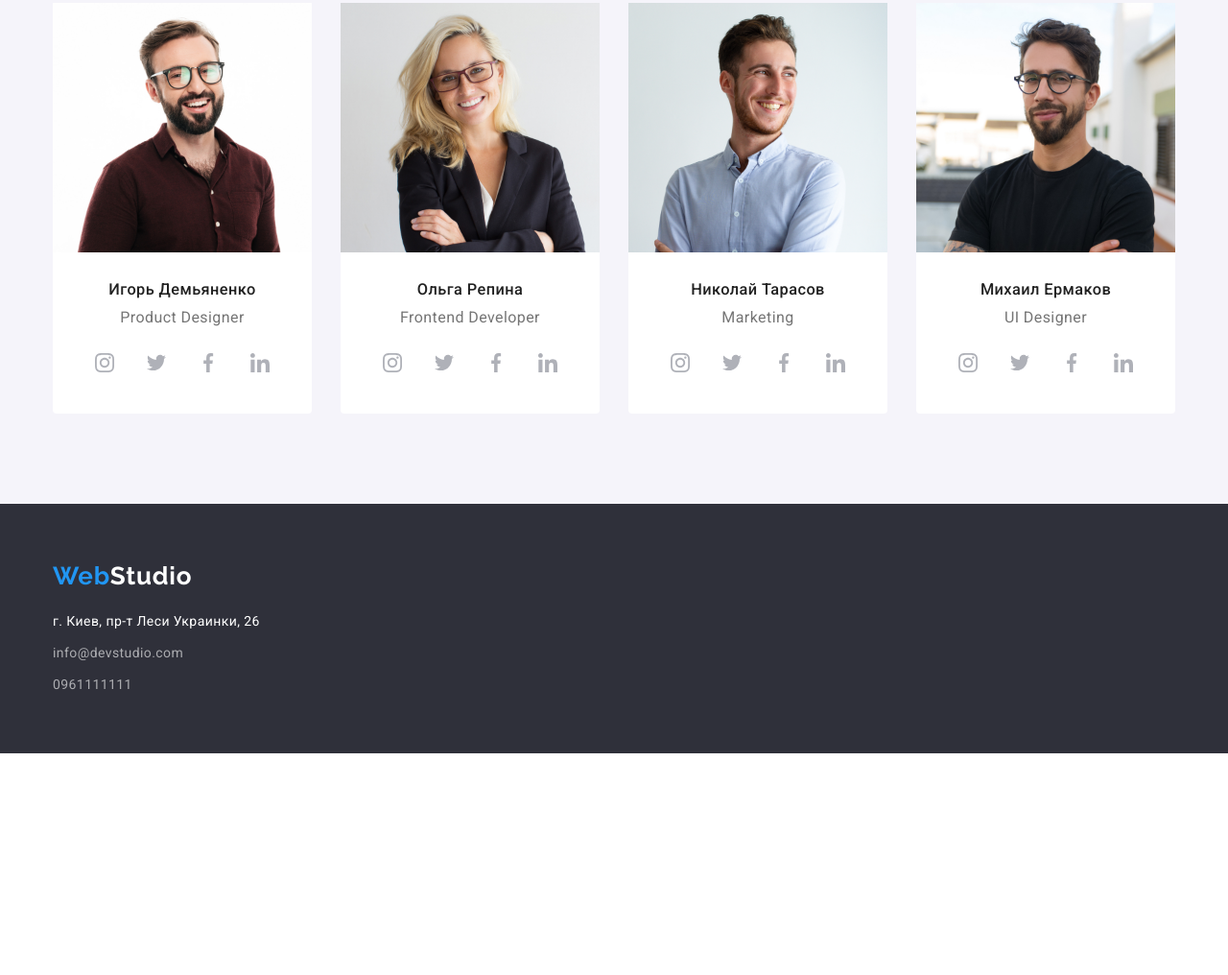
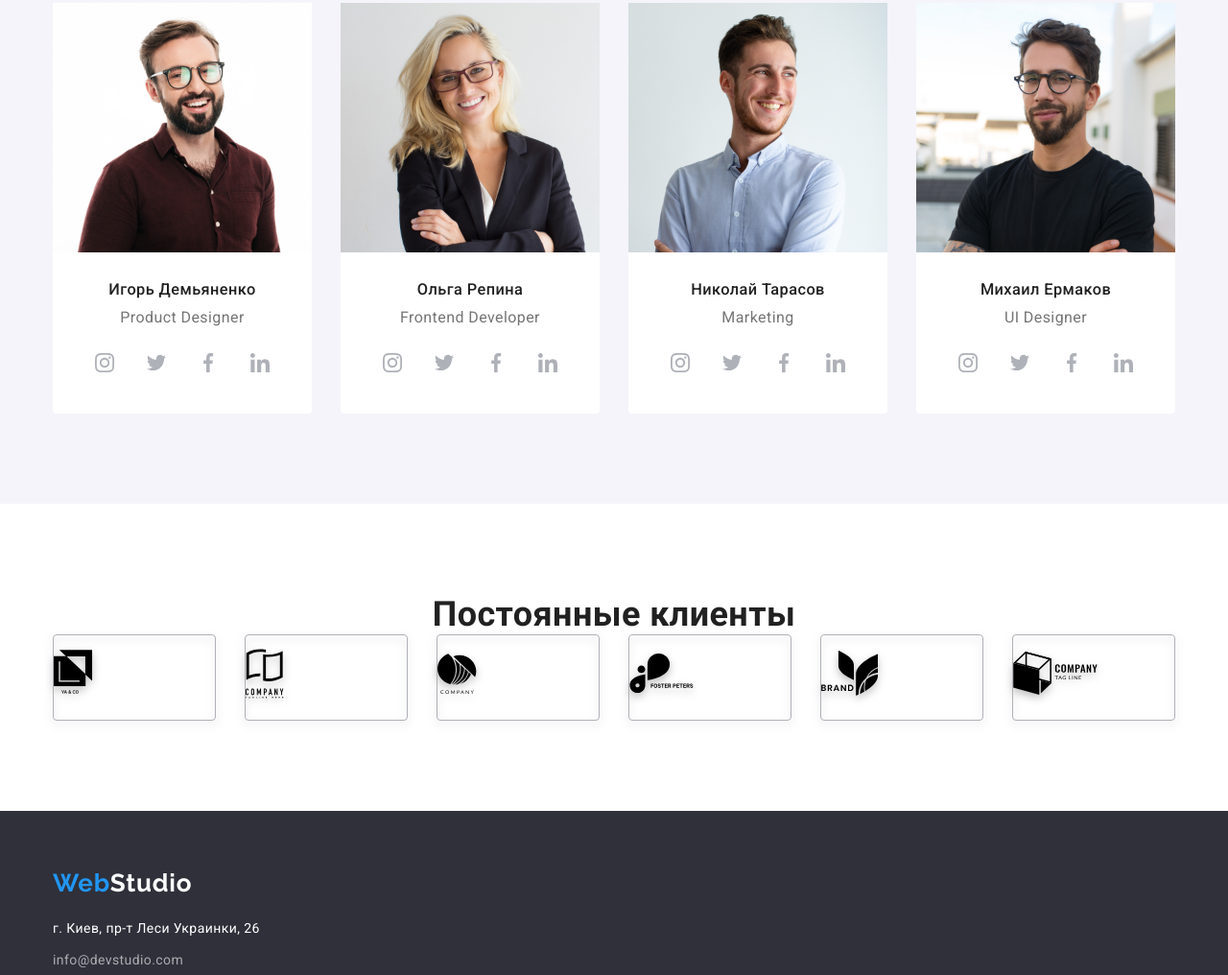
Before and after one commit to iamaelita/goit-markup-hw-04, a plain HTML site: page index.html in a window 1280 px wide. Shown: the part 1782-2798 px from the top of the page at 96% size. Before the commit the page ends 2567 px from the top, so only its background shows below. Drawn offline with nearby package versions, Linux system fonts and the light colour scheme.

Commit message:
Добавляет лого в раздел "Постоянные клиенты"

```diff
--- a/css/styles.css
+++ b/css/styles.css
@@ -23,6 +23,7 @@
   --sub-background: #f5f4fa;
   --accent-background: #2f303a;
   --social-links: #afb1b8;
+  --clients-logo-border: #afb1b8;
 }
 
 html {
@@ -404,6 +405,28 @@ font styles are inherited from .page and .h3  */
   fill: var(--main-white);
 }
 
+/*=========ПОСТОЯННЫЕ КЛИЕНТЫ===========*/
+
+.clients {
+  padding-top: 94px;
+  padding-bottom: 94px;
+}
+
+.clients-list {
+  display: flex;
+  justify-content: space-between;
+}
+
+.client-list-item {
+  width: 170px;
+  height: 90px;
+  border: 1px solid var(--clients-logo-border);
+  box-sizing: border-box;
+  border-radius: 4px;
+  filter: drop-shadow(0px 4px 4px rgba(0, 0, 0, 0.25));
+  align-content: center;
+}
+
 /*=========ФУТЕР===========*/
 .footer {
   background-color: var(--accent-background);
--- a/index.html
+++ b/index.html
@@ -68,9 +68,11 @@
             <h2 class="visually-hidden">Наши принципы</h2>
              <ul class="our-principles-list">
                  <li class="our-principles-item">
-                    <div class="principles-image"><svg class="antenna-icon" width=70px height=70px>
-                        <use href="./images/sprite.svg#antenna"></use>
-                    </svg></div>
+                     <div class="principles-image">
+                         <svg class="antenna-icon" width=70px height=70px>
+                             <use href="./images/sprite.svg#antenna"></use>
+                         </svg>
+                     </div>
 
                      <h3 class="our-principles-title">Внимание к деталям</h3>
                      <p>Идейные соображения, а также начало повседневной работы по формированию позиции.</p>
@@ -297,6 +299,50 @@
              </ul>
          </div>
      </section>
+
+
+     <!--ПОСТОЯННЫЕ КЛИЕНТЫ-->
+
+    <section class="clients">
+        <div class="container">
+            <h2 class="clients-title">Постоянные клиенты</h2>
+            <ul class="clients-list">
+                <li class="client-list-item">
+                    <a href="#"><svg class="client-logo" width=44.27px height=49.23px>
+                        <use href="./images/sprite.svg#logo1"></use>
+                    </svg></a>
+                </li>
+
+                <li class="client-list-item">
+                    <a href="#"><svg class="client-logo" width=40px height=52px>
+                            <use href="./images/sprite.svg#logo2"></use>
+                        </svg></a>
+                </li>
+
+                <li class="client-list-item">
+                    <a href="#"><svg class="client-logo" width=41px height=42.6px>
+                            <use href="./images/sprite.svg#logo3"></use>
+                        </svg></a>
+                </li>
+
+                <li class="client-list-item">
+                    <a href="#"><svg class="client-logo" width=79.66px height=42.02px>
+                            <use href="./images/sprite.svg#logo4"></use>
+                        </svg></a>
+                </li>
+
+                <li class="client-list-item">
+                    <a href="#"><svg class="client-logo" width=59px height=47px>
+                            <use href="./images/sprite.svg#logo5"></use>
+                        </svg></a>
+                </li>
+
+                <li class="client-list-item">
+                    <a href="#"><svg class="client-logo" width=88.48px height=45.44px>
+                            <use href="./images/sprite.svg#logo6"></use>
+                        </svg></a>
+                </li>
+            </ul>
  </main>
 
 
```
